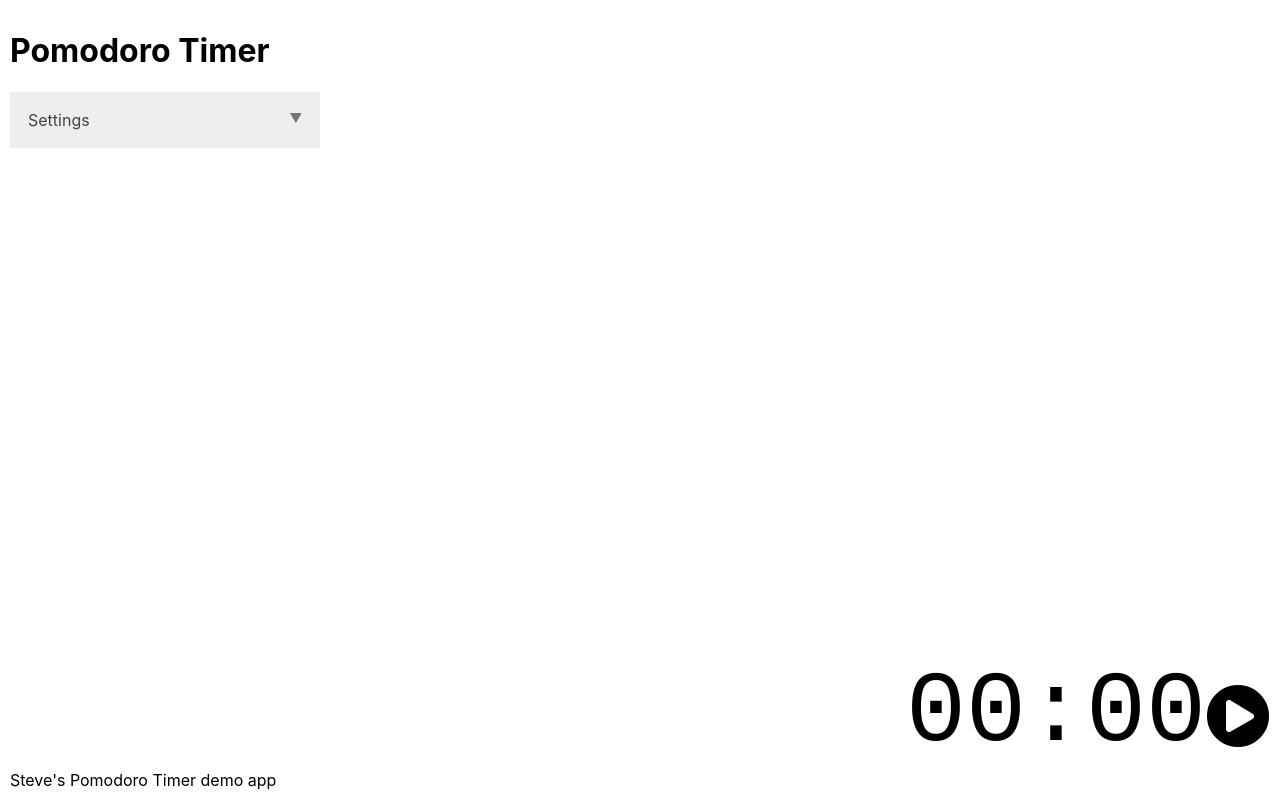
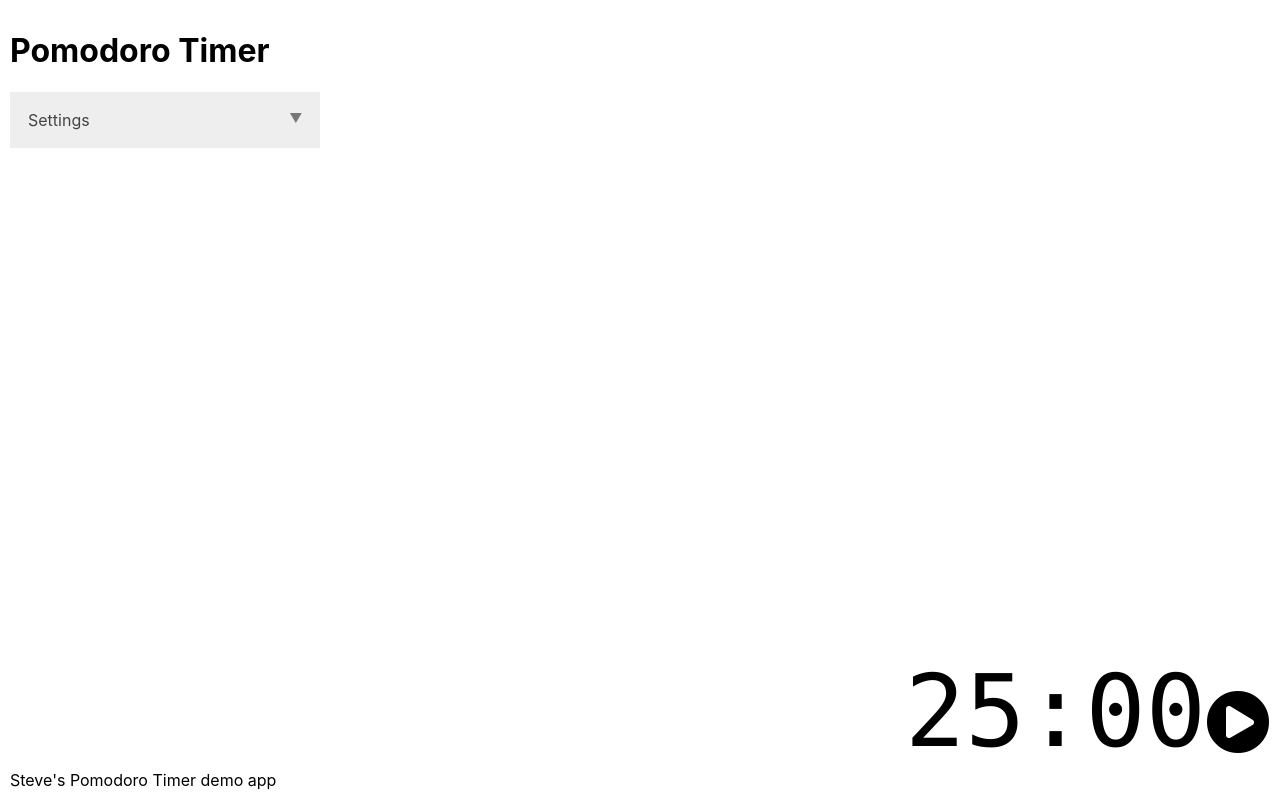
Before and after one commit to StevenMcgrew/Vue3_PomodoroTimer, a Vue app: page / in a window 1280 px wide. Built offline with nearby package versions, Linux system fonts and the light colour scheme.

Commit message:
Getting timer to countdown properly

```diff
--- a/src/components/Counter.vue
+++ b/src/components/Counter.vue
@@ -1,10 +1,23 @@
+<script setup>
+
+import { onMounted } from "vue"
+import { useStore } from "vuex"
+const store = useStore()
+
+onMounted(() => {
+    store.commit('setInitialTimer')
+})
+
+</script>
+
+
 <template>
-    <span>{{ $store.state.counter }}</span>
+    <span>{{ store.state.counter }}</span>
 </template>
 
 <style scoped>
 span {
-    font-family: monospace;
+    font-family: 'Lucida Console', 'Courier New', Courier, monospace;
     font-size: 100rem;
     font-weight: 300;
 }
--- a/src/store/index.js
+++ b/src/store/index.js
@@ -1,5 +1,5 @@
 import { createStore } from "vuex"
-import { startTimer, stopTimer } from '../utils.js'
+import { startTimer, stopTimer, setupNextTimerMode } from '../utils.js'
 
 export default createStore({
     state: {
@@ -13,6 +13,9 @@ export default createStore({
         progress: ['workInterval'],
     },
     mutations: {
+        setInitialTimer(state) {
+            setupNextTimerMode(state)
+        },
         toggleSettingsVisibility(state) {
             state.showSettings = !state.showSettings
         },
--- a/src/utils.js
+++ b/src/utils.js
@@ -17,41 +17,44 @@ function getNextTimerMode(progress) {
     }
 }
 
+function onTimerFinished(state) {
+    state.counter = '00:00'
+    state.time = 0
+    state.progress.push(getNextTimerMode(state.progress))
+    stopTimer(state)
+}
+
+function setupNextTimerMode(state) {
+    let timerMode = state.progress[state.progress.length - 1]
+    state.time = state[timerMode] * 60000
+    state.counter = msToString(state.time)
+}
+
 let intervalID = null
 function startTimer(state) {
-    let timerMode = state.progress[state.progress.length - 1]
-    let modeTimeAmount = state[timerMode] * 60000
-    console.log(state.counter)
-    console.log(state.time)
-    if (state.counter === '00:00') {
-        console.log('state.counter is 00:00')
-        state.time = modeTimeAmount
-        state.counter = msToString(state.time)
-    }
     state.isTimerRunning = true
+    let timeRemaining = state.time
     let startTime = Date.now()
-
     intervalID = setInterval(function () {
-        let elapsed = Date.now() - startTime
-        let newTime = modeTimeAmount - elapsed
+        let timeElapsed = Date.now() - startTime
+        let newTime = timeRemaining - timeElapsed
         if (newTime <= 0) {
-            state.counter = '00:00'
-            state.time = 0
-            state.progress.push(getNextTimerMode(state.progress))
-            stopTimer()
+            onTimerFinished(state)
+            setupNextTimerMode(state)
+            return
         }
         state.time = newTime
         state.counter = msToString(newTime)
-
     }, 200)
 }
 
 function stopTimer(state) {
-    clearInterval(intervalID)
+    intervalID ? clearInterval(intervalID) : {}
     state.isTimerRunning = false
 }
 
 export {
     startTimer,
     stopTimer,
+    setupNextTimerMode,
 }
```
Also changed, not shown: src/views/Home.vue (+4 -4 lines).
